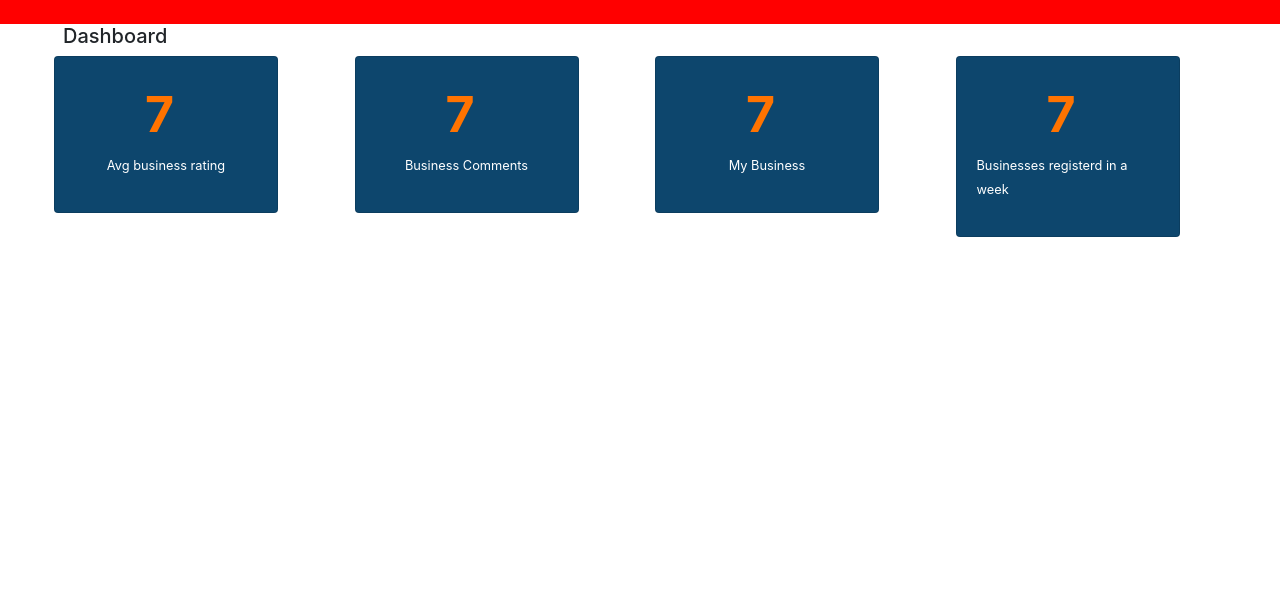
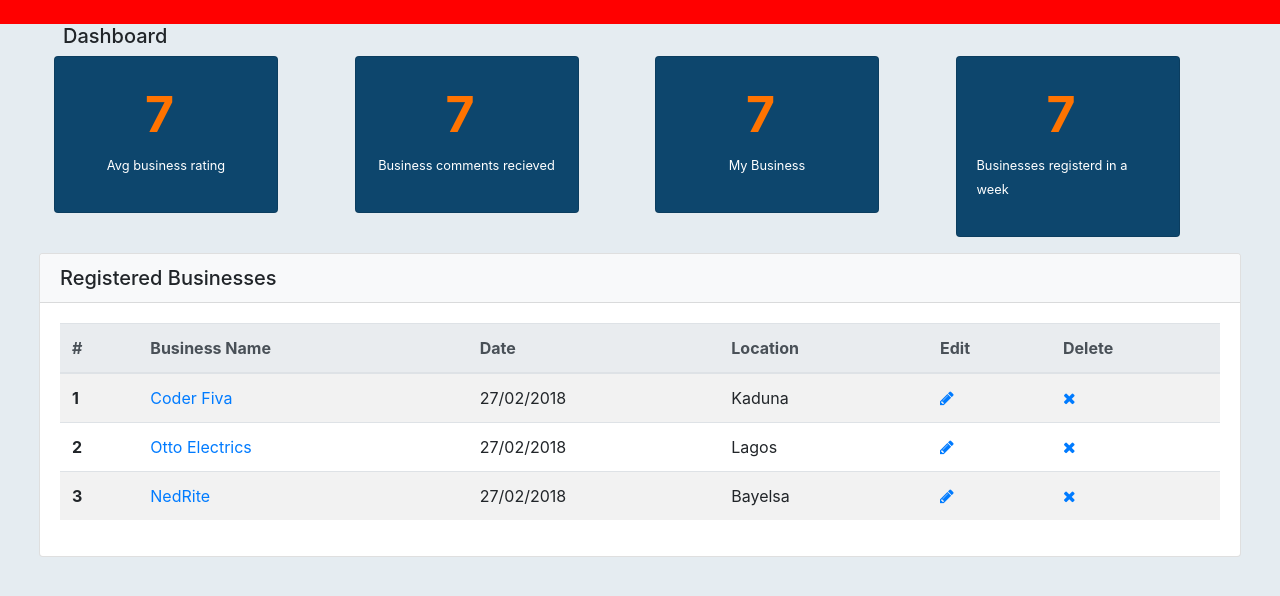
Before and after one commit to klevamane/weconnect-business, a plain HTML site: page template/dashboard.html in a window 1280 px wide. Shown: the part 76-672 px from the top of the page. Drawn offline with Linux system fonts and the light colour scheme.

Commit message:
Create registered business table, make responsive
Create table containing businesses regsitered bu a particular user, and
make the table scrollable on smaller devices

```diff
--- a/template/css/style.css
+++ b/template/css/style.css
@@ -1,5 +1,6 @@
 body#dashboard {
     overflow-x: hidden;
+    background: rgb(229, 236, 241);
   }
 
   #wrapper {
--- a/template/dashboard.html
+++ b/template/dashboard.html
@@ -77,7 +77,7 @@
                             <div class="card text-white bg-primary mb-3 main-content-cards" style="max-width: 14rem;">
                                     <div class="card-body">
                                     <span class="card-heading text-center">7</span>
-                                    <p class=" text-center"><small>Business Comments</small></p>
+                                    <p class=" text-center"><small>Business comments recieved</small></p>
                                   </div>
                                 </div>
                     </div>
@@ -97,6 +97,92 @@
                                     </div>
                                   </div>
                     </div>
+                </div>
+
+                <div class="row px-4">
+                    <!-- Registered Businesses -->
+                    <div class="col-md-12">
+                            <div class="card">
+                                    <h5 class="card-header bg-light">Registered Businesses</h5>
+                                    <div class="card-body">
+                                        <!--TABLE -->
+                                        <table class="table table-striped table-hover table-responsive-sm" id="business-table">
+                                            <thead class=" thead-light">
+                                                <tr>
+                                                    <th scope="col">#</th>
+                                                    <th scope="col">Business Name</th>
+                                                    <th scope="col">Date</th>
+                                                    <th scope="col">Location</th>
+                                                    <th scope="col">Edit</th>
+                                                    <th scope="col">Delete</th>
+                                                </tr>
+                                            </thead>
+                                            <tbody>
+                                                <tr>
+                                                    <th scope="row">1</th>
+                                                    <td>
+                                                        <a href="./business.html">Coder Fiva</a>
+                                                    </td>
+                                                    <td>27/02/2018</td>
+                                                    <td>Kaduna</td>
+                                                    <td>
+                                                        <a href="./update.html">
+                                                            <i class="fa fa-pencil" aria-hidden="true"></i>
+                                                        </a>
+                                                    </td>
+                                                    <td>
+                                                        <a href="#">
+                                                            <i class="fa fa-remove" aria-hidden="true"></i>
+                                                        </a>
+                                                    </td>
+
+
+                                                </tr>
+                                                <tr>
+                                                    <th scope="row">2</th>
+                                                    <td>
+                                                        <a href="./business.html">Otto Electrics</a>
+                                                    </td>
+                                                    <td>27/02/2018</td>
+                                                    <td>Lagos</td>
+                                                    <td>
+                                                        <a href="./update.html">
+                                                            <i class="fa fa-pencil" aria-hidden="true"></i>
+                                                        </a>
+                                                    </td>
+                                                    <td>
+                                                        <a href="#">
+                                                            <i class="fa fa-remove" aria-hidden="true"></i>
+                                                        </a>
+                                                    </td>
+
+                                                </tr>
+                                                <tr>
+                                                    <th scope="row">3</th>
+                                                    <td>
+                                                        <a href="./business.html">NedRite</a>
+                                                    </td>
+                                                    <td>27/02/2018</td>
+                                                    <td>Bayelsa</td>
+                                                    <td>
+                                                        <a href="./update.html">
+                                                            <i class="fa fa-pencil" aria-hidden="true"></i>
+                                                        </a>
+                                                    </td>
+                                                    <td>
+                                                        <a href="#">
+                                                            <i class="fa fa-remove" aria-hidden="true"></i>
+                                                        </a>
+                                                    </td>
+                                                </tr>
+                                            </tbody>
+                                        </table>
+                                        <!--</TABLE -->
+
+                                    </div>
+                                </div>
+                    </div>
+                    <!--</REGISTERD BUSINESSES -->
                 </div>
 
             </div>
```
